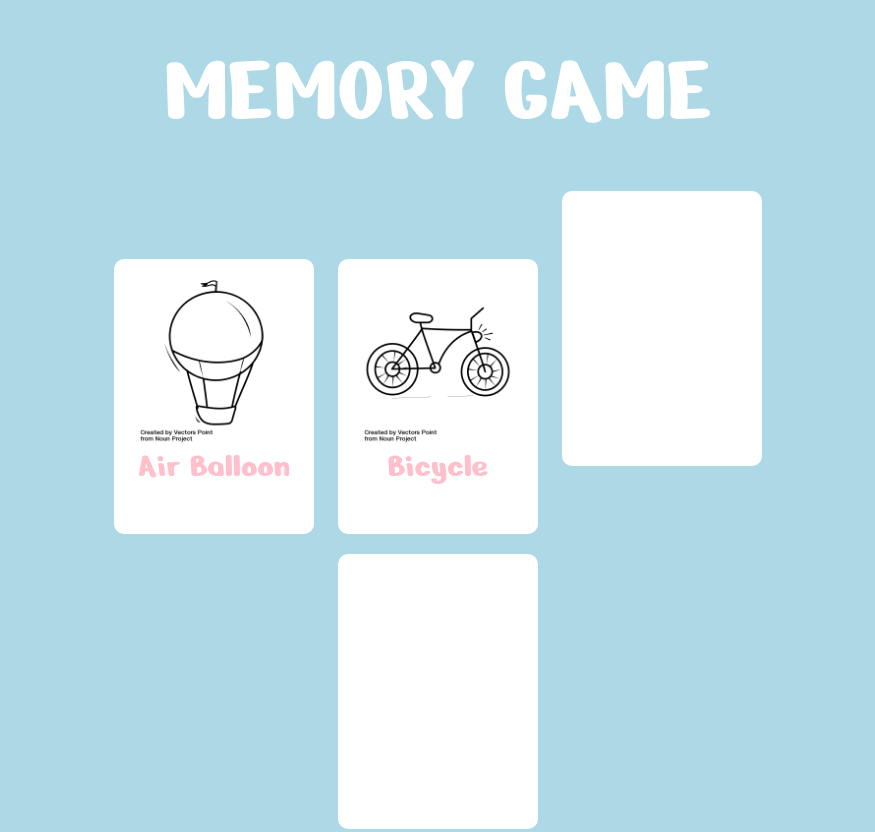
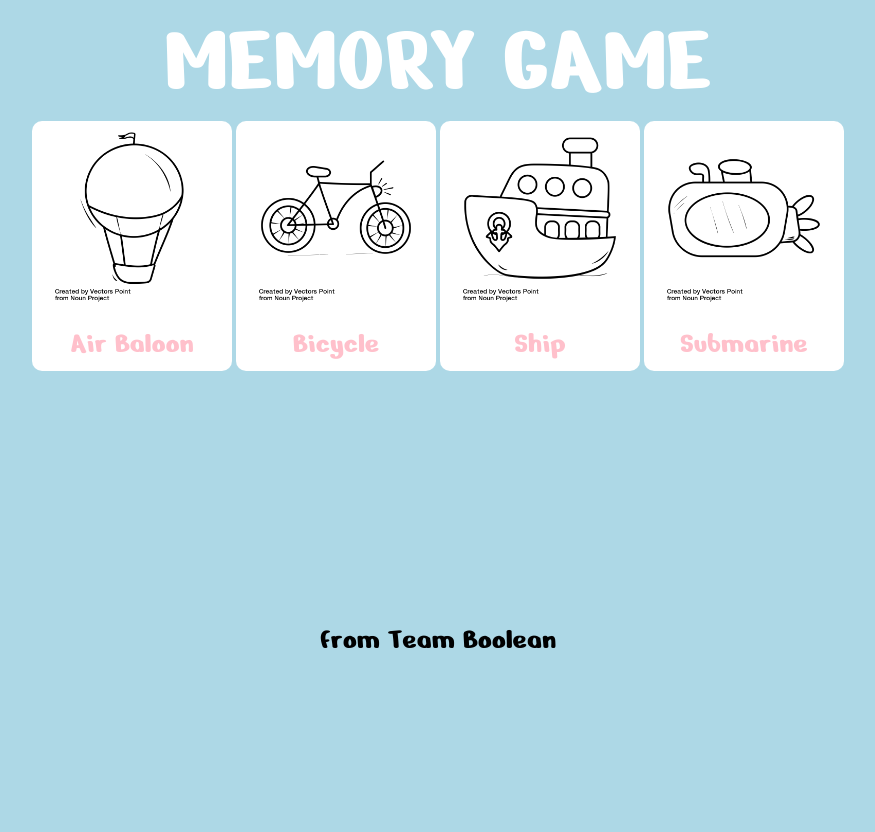
Before and after one commit to Dueel/html-css-memory, a plain HTML site: page index.html in a window 1280 px wide. Shown: the top 832 px of the page, without its empty margins (202-1077 px from the left). After the commit the page ends 800 px from the top, so only its background shows below. Drawn offline with Linux system fonts and the light colour scheme.

Commit message:
contents

```diff
--- a/css/style.css
+++ b/css/style.css
@@ -10,54 +10,61 @@ body{
   background-color: lightblue;
 }
 
+header div{
+  font-family: 'Nerko One', cursive;
+  font-size: 100px;
+  color: white;
+  text-align: center;
+}
+
 main{
-  width: 60vw;
-  margin: auto;
+  width: 80vw;
+  height: 500px;
+  margin:auto;
 }
+
+
 
 /* SPECIFIC RULES */
 
-header div{
-  font-family: 'Nerko One', cursive;
-  font-size: 100px;
-  text-align: center;
-  color: white;
-  margin: 30px;
-}
-
-.row{
+section{
+  width: 70vw;
   margin: auto;
   text-align: center;
 }
 
 .card{
-  background: white;
+  background-color: white;
   width: 200px;
-  height: 275px;
+  height: 250px;
   display: inline-block;
   border-radius: 10px;
-  margin: 10px;
+
 }
 
 img{
-  width: 172px;
+ width: 180px;
+ position: relative;
+ top: 10px;
+}
+
+.name{
+  font-family: 'Nerko One', cursive;
+  font-size: 30px;
+  color: pink;
   position: relative;
   top: 20px;
 }
 
-.card div{
-  font-family: 'Nerko One', cursive;
-  font-size: 35px;
-  color: pink;
-  margin: 10px;
-  /* position: relative;
-  top: 30px */
+.card:hover{
+  background-image: url('../img/pattern.png');
+  background-size: contain;
+  background-color: white;
 }
 
 /* FOOTER */
 
 footer div{
-  margin: 30px auto;
   font-family: 'Nerko One', cursive;
   font-size: 30px;
   text-align: center;
--- a/index.html
+++ b/index.html
@@ -2,10 +2,10 @@
 <html lang="en" dir="ltr">
   <head>
     <meta charset="utf-8">
-    <title></title>
     <link rel="stylesheet" href="css/style.css">
     <link rel="preconnect" href="https://fonts.gstatic.com">
     <link href="https://fonts.googleapis.com/css2?family=Nerko+One&display=swap" rel="stylesheet">
+    <title></title>
   </head>
   <body>
 
@@ -16,63 +16,34 @@
     </header>
 
     <main>
-
-      <div class="row">
-        <!-- First row -->
-
+      <section>
         <div class="card">
           <img src="img/noun_air_balloon_3134741.png" alt="">
-          <div>
-            Air Balloon
+          <div class="name">
+            Air Baloon
           </div>
+
         </div>
         <div class="card">
           <img src="img/noun_Bicycle_3134821.png" alt="">
-          <div>
+          <div class="name">
             Bicycle
           </div>
         </div>
         <div class="card">
-
+          <img src="img/noun_Cruise_Ship_3134824.png" alt="">
+          <div class="name">
+            Ship
+          </div>
         </div>
         <div class="card">
+          <img src="img/noun_Submarine_3134738.png" alt="">
+          <div class="name">
+            Submarine
+          </div>
+        </div>
 
-        </div>
-      </div>
-      <div class="row">
-        <!-- second row -->
-
-        <div class="card">
-
-        </div>
-        <div class="card">
-
-        </div>
-        <div class="card">
-
-        </div>
-        <div class="card">
-
-        </div>
-      </div>
-      <div class="row">
-        <!-- Third row -->
-
-        <div class="card">
-
-        </div>
-        <div class="card">
-
-        </div>
-        <div class="card">
-
-        </div>
-        <div class="card">
-
-        </div>
-      </div>
-
-
+      </section>
     </main>
 
     <footer>
```
